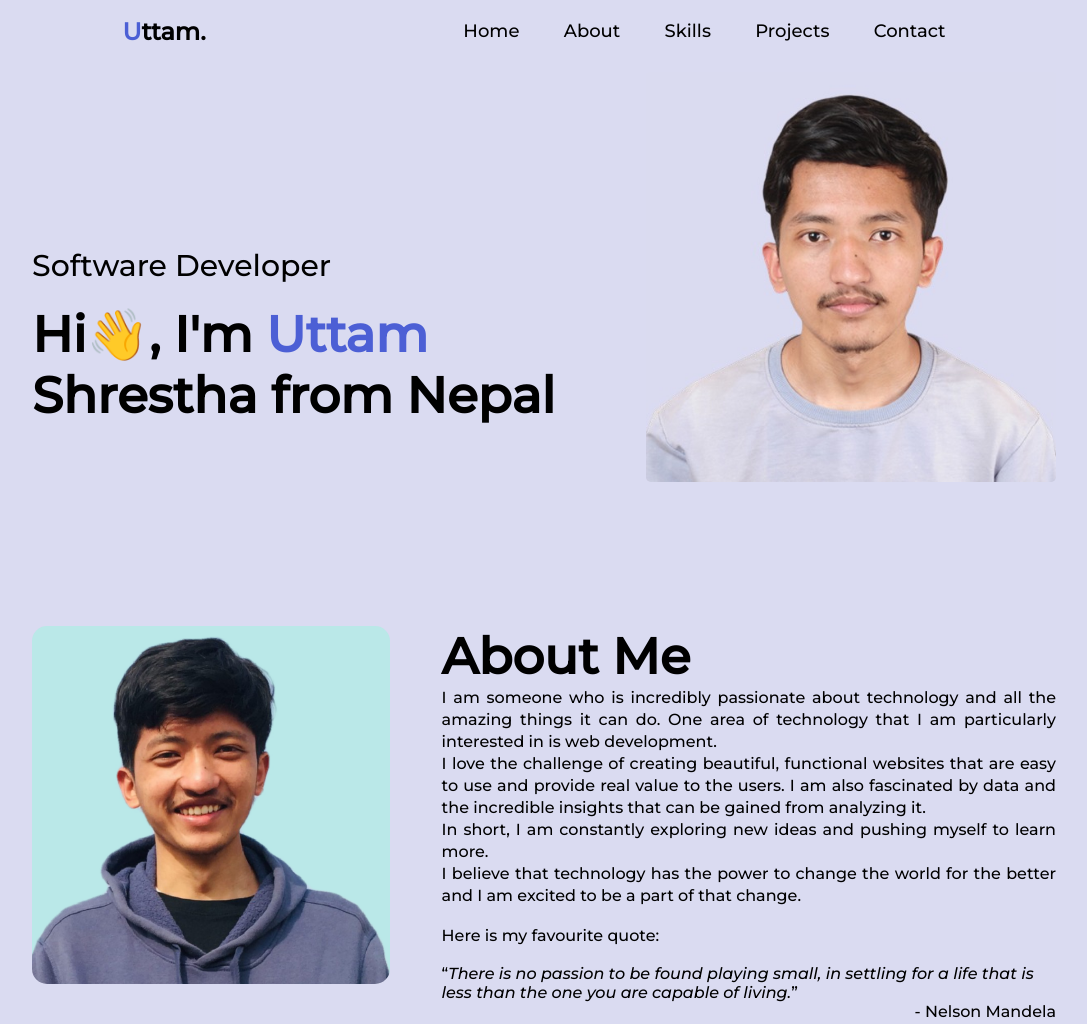
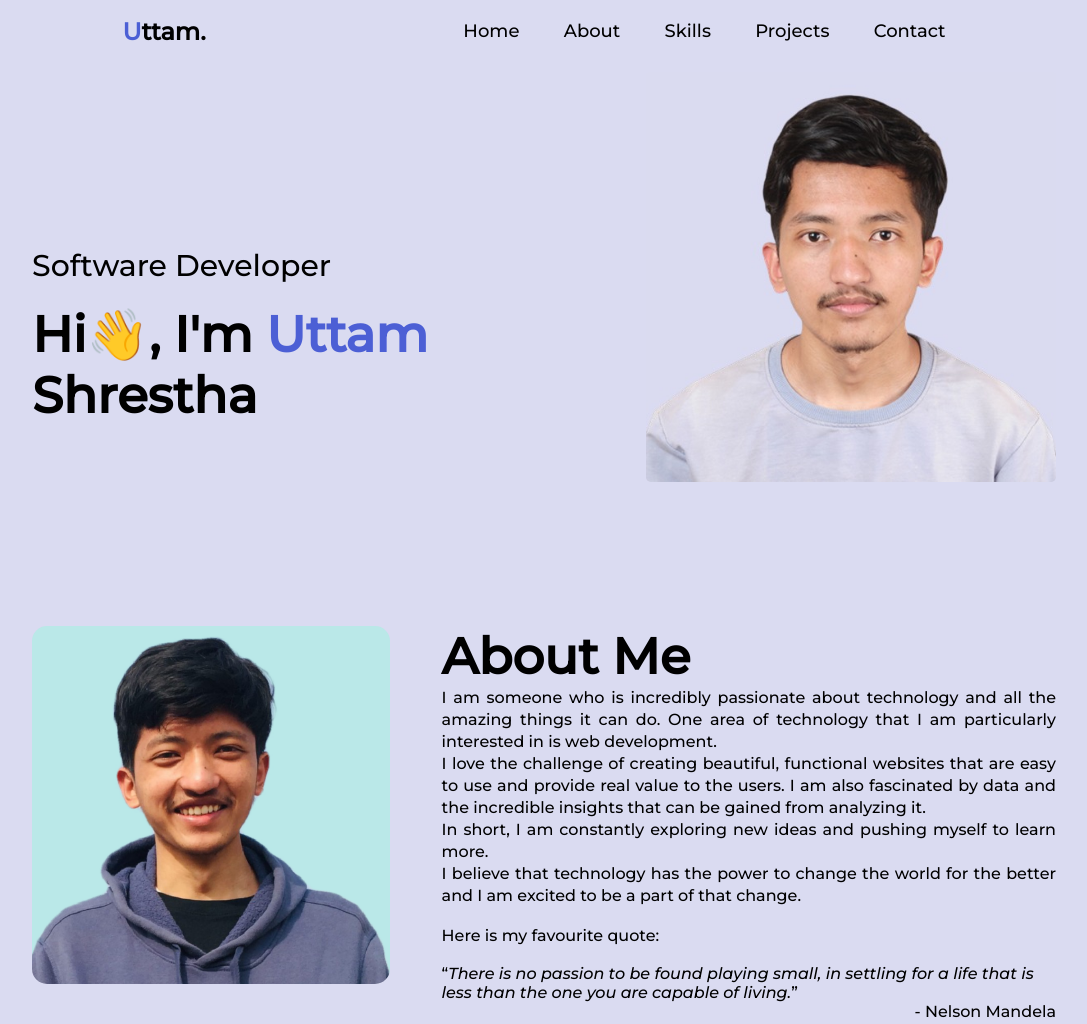
Before and after one commit to uttamshr10/site, a plain HTML site: page index.html in a window 1280 px wide. Shown: the top 1024 px of the page, without its empty margins (96-1183 px from the left). Drawn offline with Linux system fonts and the light colour scheme.

Commit message:
Update index.html

```diff
--- a/index.html
+++ b/index.html
@@ -36,7 +36,7 @@
             <img class="main-image" draggable="false" src="essentials/uttamshr-grey.jpg" alt="adminimage">
             <div class="header-text">
                 <p>Software Developer</p>
-                <h1>Hi👋, I'm <span>Uttam</span><br>Shrestha from Nepal</h1>
+                <h1>Hi👋, I'm <span>Uttam</span><br>Shrestha</h1>
             </div>
         </div>
     </div>
```
